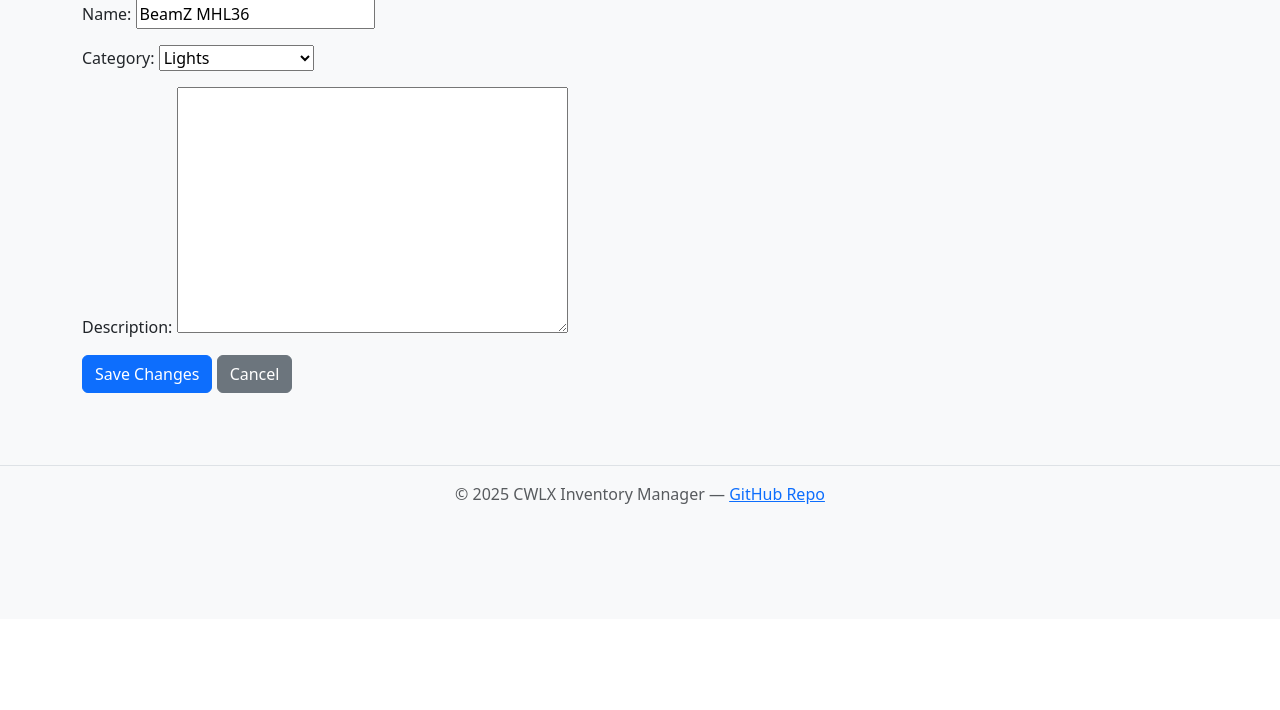
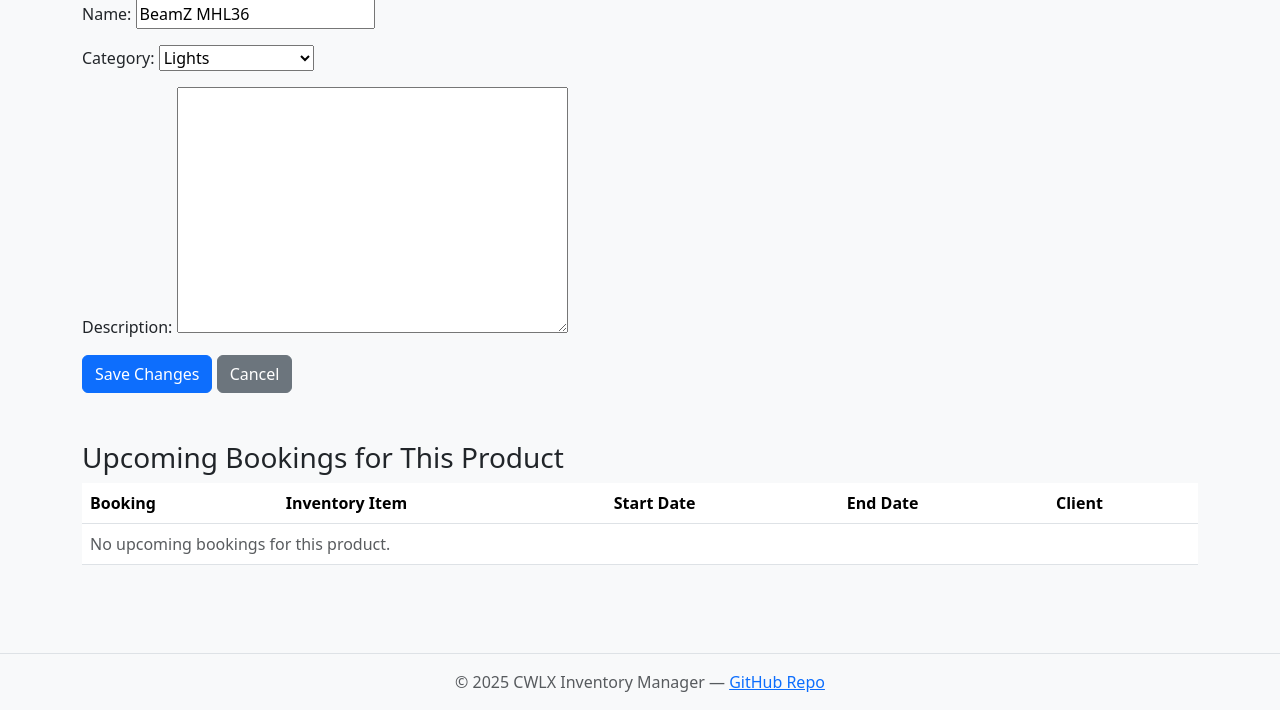
Before and after one commit to Charlie-Ward/cwlx-inventory, a Django app: page /inventory/product/22/edit/ in a window 1280 px wide. Shown: the part 181-891 px from the top of the page. Before the commit the page ends 685 px from the top, so only its background shows below. Run offline with Django 5.2, Linux system fonts and the light colour scheme; a user stored in the database is signed in; data comes from the database, SQL or seed files in the repository; some libraries are stand-ins or nearby versions.

Commit message:
Add upcoming bookings section to product detail and edit product pages

```diff
--- a/inventory/templates/inventory/edit_product.html
+++ b/inventory/templates/inventory/edit_product.html
@@ -1,10 +1,42 @@
 {% extends "base.html" %}
 {% block content %}
 <h1>Edit Product: {{ product.name }}</h1>
-<form method="post">
+<form method="post" enctype="multipart/form-data">
   {% csrf_token %}
   {{ form.as_p }}
   <button type="submit" class="btn btn-primary">Save Changes</button>
   <a href="{% url 'inventory:product_detail' product.pk %}" class="btn btn-secondary">Cancel</a>
 </form>
+
+<h3 class="mt-5">Upcoming Bookings for This Product</h3>
+<table class="table">
+  <thead>
+    <tr>
+      <th>Booking</th>
+      <th>Inventory Item</th>
+      <th>Start Date</th>
+      <th>End Date</th>
+      <th>Client</th>
+    </tr>
+  </thead>
+  <tbody>
+    {% for assigned in upcoming_bookings %}
+      <tr>
+        <td>
+          <a href="{% url 'bookings:manage_booking' assigned.booking.id %}">
+            #{{ assigned.booking.id }} - {{ assigned.booking.event_name }}
+          </a>
+        </td>
+        <td>{{ assigned.inventory_item.barcode }}</td>
+        <td>{{ assigned.booking.start_date }}</td>
+        <td>{{ assigned.booking.end_date }}</td>
+        <td>{{ assigned.booking.client }}</td>
+      </tr>
+    {% empty %}
+      <tr>
+        <td colspan="5" class="text-muted">No upcoming bookings for this product.</td>
+      </tr>
+    {% endfor %}
+  </tbody>
+</table>
 {% endblock %}
--- a/inventory/views.py
+++ b/inventory/views.py
@@ -6,6 +6,8 @@ import io
 from django.http import HttpResponse, JsonResponse
 import barcode
 from barcode.writer import ImageWriter
+from bookings.models import AssignedItem
+from django.utils import timezone
 
 def item_list(request):
     category_id = request.GET.get('category')
@@ -58,37 +60,18 @@ def product_list(request):
 
 def product_detail(request, pk):
     product = get_object_or_404(Product, pk=pk)
-    search_query = request.GET.get('barcode', '')
-    items = InventoryItem.objects.filter(product=product)
-    if search_query:
-        items = items.filter(barcode__icontains=search_query)
-    form = InventoryItemForm(initial={'product': product})
-
-    if request.method == "POST":
-        if "add_item" in request.POST:
-            form = InventoryItemForm(request.POST)
-            if form.is_valid():
-                new_item = form.save(commit=False)
-                new_item.product = product  # Force the product
-                new_item.save()
-                return redirect('inventory:product_detail', pk=product.pk)
-            # If not valid, fall through and render with bound form (shows errors)
-        elif "toggle_available" in request.POST:
-            item_id = request.POST.get("item_id")
-            item = get_object_or_404(InventoryItem, pk=item_id, product=product)
-            item.is_available = not item.is_available
-            item.save()
-            return redirect('inventory:product_detail', pk=product.pk)
-        elif "delete_item" in request.POST:
-            item_id = request.POST.get("item_id")
-            item = get_object_or_404(InventoryItem, pk=item_id, product=product)
-            item.delete()
-            return redirect('inventory:product_detail', pk=product.pk)
-    # If GET or invalid POST, form will be either unbound or bound with errors
+    items = product.items.all()
+    # Get all upcoming bookings for these items
+    upcoming_bookings = (
+        AssignedItem.objects
+        .filter(inventory_item__in=items, booking__end_date__gte=timezone.now().date())
+        .select_related('booking', 'inventory_item')
+        .order_by('booking__start_date')
+    )
     return render(request, 'inventory/product_detail.html', {
         'product': product,
         'items': items,
-        'search_query': search_query,
+        'upcoming_bookings': upcoming_bookings,
     })
 
 def delete_product(request, pk):
@@ -117,15 +100,27 @@ def add_inventory_item(request, product_pk):
 def edit_product(request, pk):
     product = get_object_or_404(Product, pk=pk)
     if request.method == "POST":
-        form = ProductForm(request.POST, instance=product)
+        form = ProductForm(request.POST, request.FILES, instance=product)
         if form.is_valid():
             form.save()
-            return redirect('inventory:product_detail', pk=product.pk)
+            return redirect('inventory:product_detail', product.pk)
     else:
         form = ProductForm(instance=product)
+
+    # Get all inventory items for this product
+    inventory_items = product.items.all()
+    # Get all upcoming bookings for these items
+    upcoming_bookings = (
+        AssignedItem.objects
+        .filter(inventory_item__in=inventory_items, booking__end_date__gte=timezone.now().date())
+        .select_related('booking', 'inventory_item')
+        .order_by('booking__start_date')
+    )
+
     return render(request, 'inventory/edit_product.html', {
         'form': form,
         'product': product,
+        'upcoming_bookings': upcoming_bookings,
     })
 
 def edit_inventory_item(request, pk):
```
Also changed, not shown: inventory/templates/inventory/product_detail.html (+32 -0 lines).
